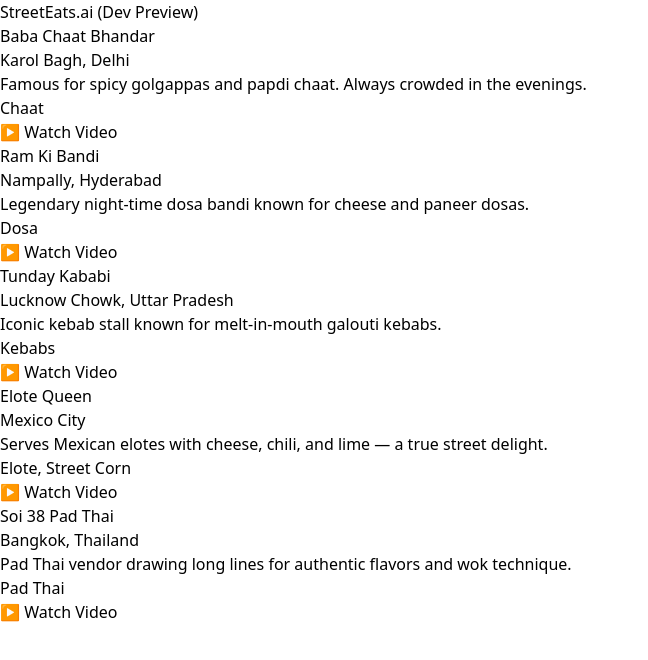
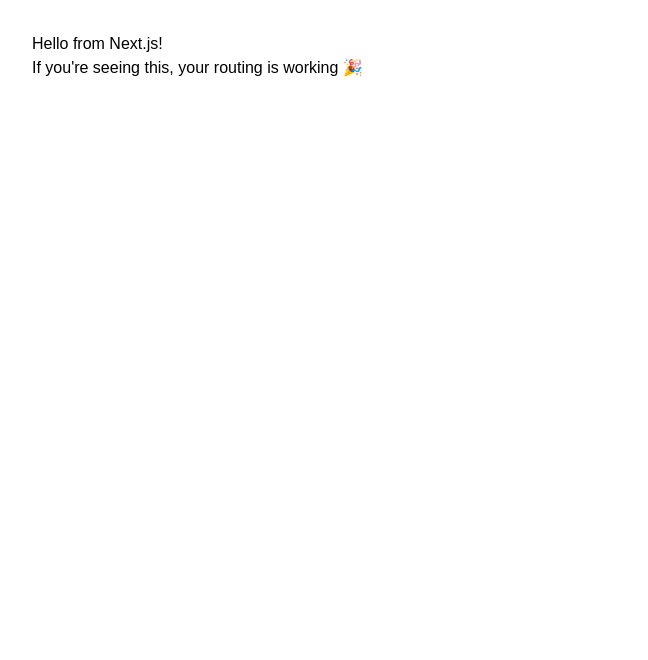
Before and after one commit to KishoreKaseebhotla2025/streeteats-landing, a Next.js app: page / in a window 1280 px wide. Shown: the top 660 px of the page, without its empty margins (0-648 px from the left). Built offline with nearby package versions, Linux system fonts and the light colour scheme.

Commit message:
testing index.js with basic content

```diff
--- a/pages/index.js
+++ b/pages/index.js
@@ -1,27 +1,9 @@
-import dynamic from 'next/dynamic'
-import { useEffect, useState } from 'react'
-
-const VendorCard = dynamic(() => import('../components/VendorCard'), { ssr: false })
-
+// pages/index.js
 export default function Home() {
-  const [vendors, setVendors] = useState([])
-
-  useEffect(() => {
-    import('../data/vendors.json').then((mod) => {
-      setVendors(mod.default)
-    })
-  }, [])
-
   return (
-    <main className="min-h-screen bg-orange-50 p-6">
-      <h1 className="text-3xl font-bold text-center text-orange-700 mb-8">
-        StreetEats.ai (Dev Preview)
-      </h1>
-      <div className="flex flex-wrap justify-center gap-6">
-        {vendors.map((vendor, index) => (
-          <VendorCard key={index} vendor={vendor} />
-        ))}
-      </div>
-    </main>
+    <div style={{ padding: "2rem", fontFamily: "sans-serif" }}>
+      <h1>Hello from Next.js!</h1>
+      <p>If you're seeing this, your routing is working 🎉</p>
+    </div>
   )
 }
```
